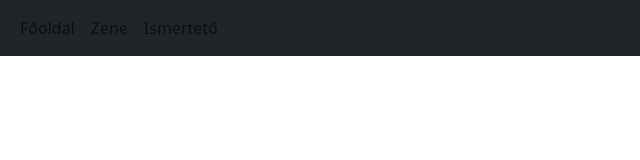
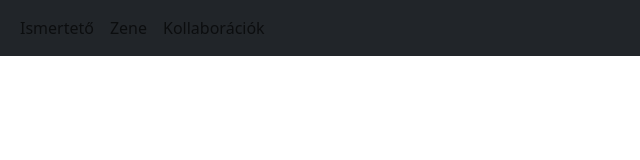
Before and after one commit to nvkmln/Rajongoi9A-B, a plain HTML site: page index.html in a window 1280 px wide. Shown: the full height of the page, 0-640 px from the left. Drawn offline with nearby package versions, Linux system fonts and the light colour scheme.

Commit message:
Navbar kész

```diff
--- a/index.html
+++ b/index.html
@@ -12,13 +12,13 @@
     <div class="container-fluid">
         <ul class="navbar-nav">
             <li class="nav-item">
-                <a class="nav-link" href="#">Főoldal </a>
+                <a class="nav-link" href="#">Ismertető</a>
             </li>
             <li class="nav-item">
-                <a class="nav-link" href="#">Zene </a>
+                <a class="nav-link" href="#">Zene</a>
             </li>
             <li class="nav-item">
-                <a class="nav-link" href="#">Ismertető </a>
+                <a class="nav-link" href="#">Kollaborációk</a>
             </li>
         </ul>
     </div>
```
